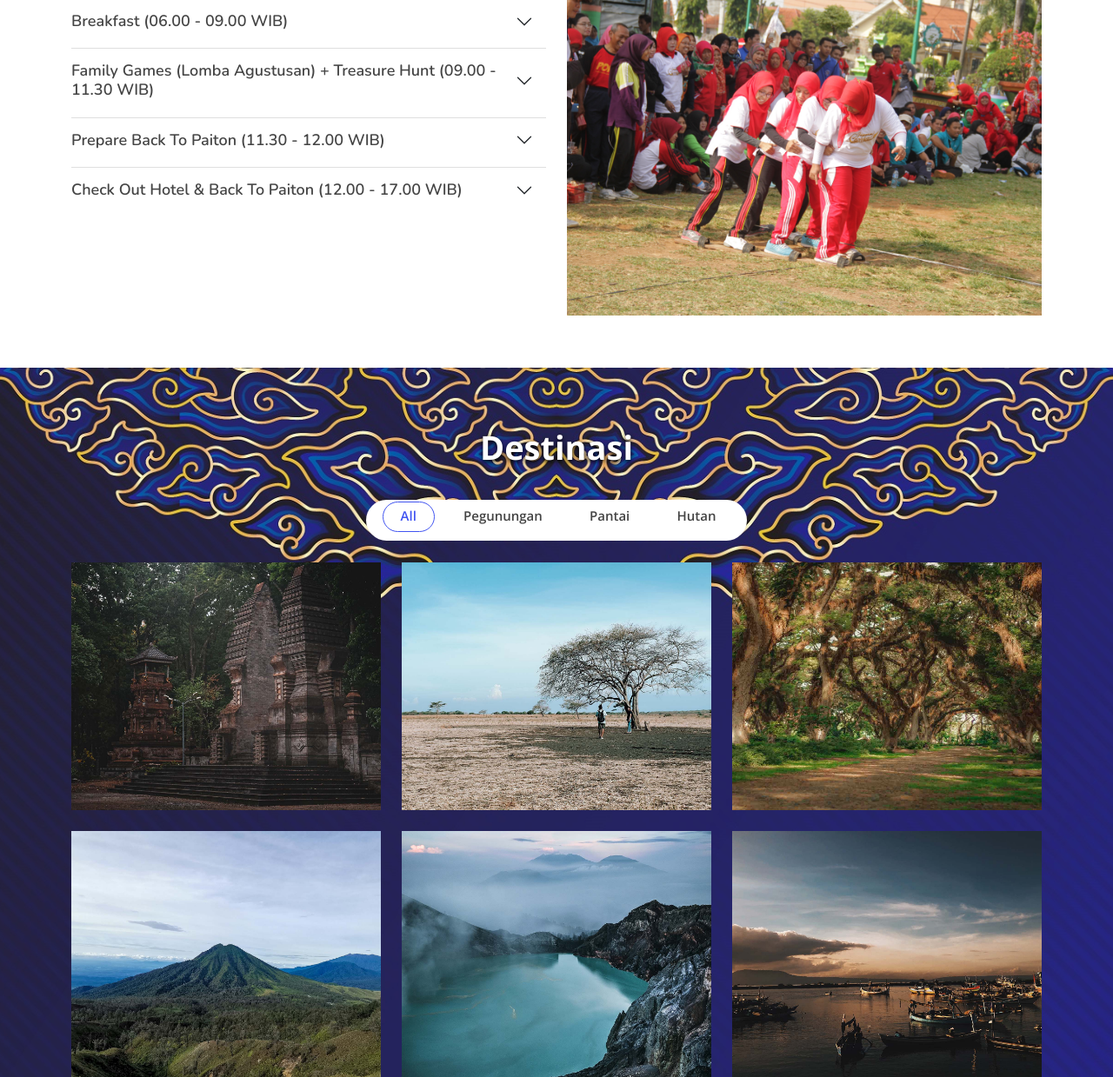
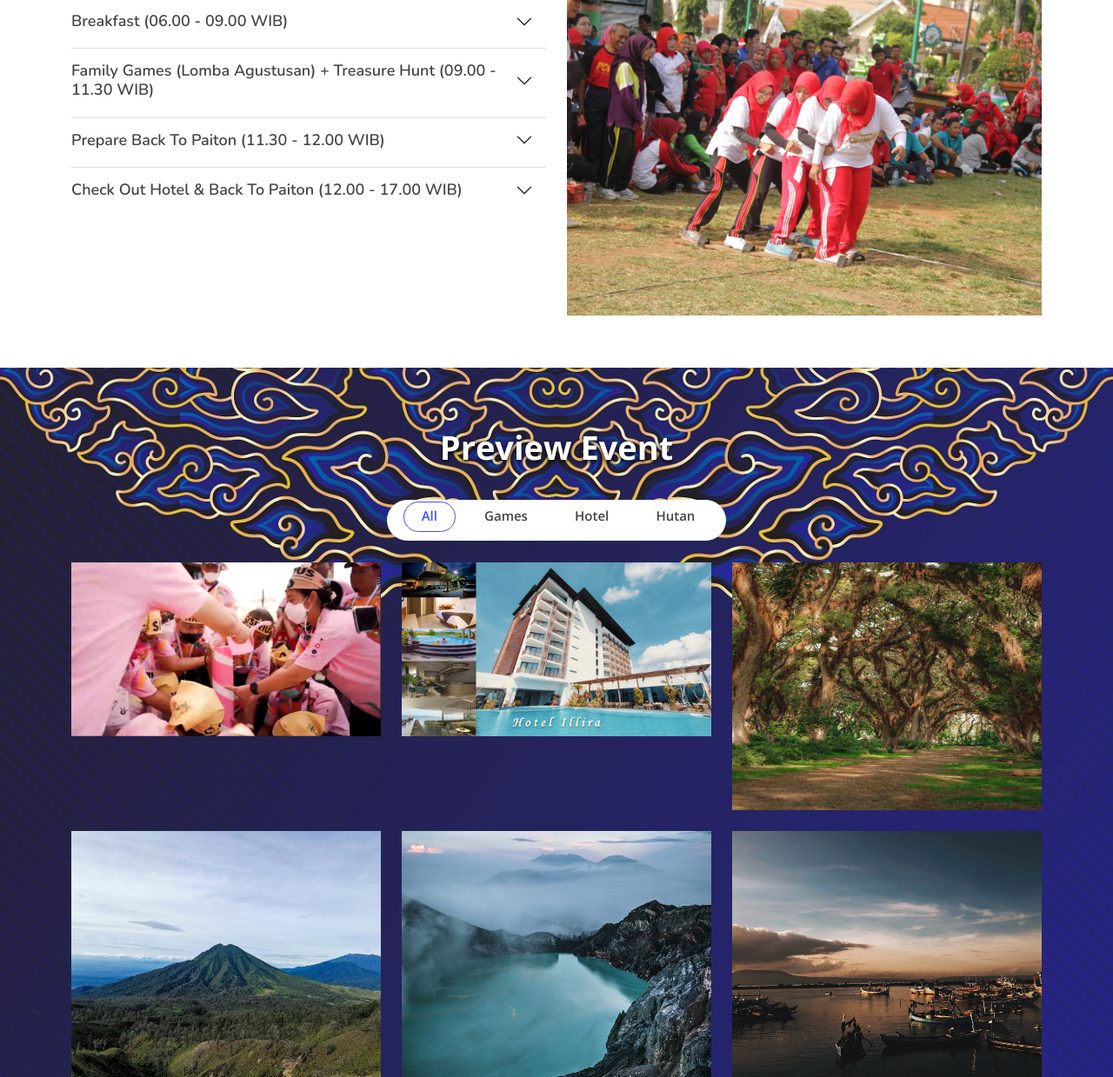
Before and after one commit to ferdyfebriyanto/gathering-pomi-invitation, a PHP site: page /family-gathering-pomi/ in a window 1280 px wide. Shown: the part 2161-3400 px from the top of the page at 87% size. Run offline with PHP 8.4, Linux system fonts and the light colour scheme; the visitor is signed in with stand-in values (Sample User, id 1).

Commit message:
preview event

```diff
--- a/index.php
+++ b/index.php
@@ -292,7 +292,7 @@
                     <div class="col-lg-6">
 
                         <!-- Rundown List 2-->
-                        <div class="accordion accordion-flush" id="rundownlist2">
+                        <div class="accordion accordion-flush" id="rundownlist1">
 
                             <div class="accordion-item">
                                 <h2 class="accordion-header">
@@ -300,7 +300,7 @@
                                         Breakfast (06.00 - 09.00 WIB)
                                     </button>
                                 </h2>
-                                <div id="rundown2-content-6" class="accordion-collapse collapse" data-bs-parent="#rundownlist2">
+                                <div id="rundown2-content-6" class="accordion-collapse collapse" data-bs-parent="#rundownlist1">
                                     <div class="accordion-body">
                                         Karyawan dan keluarga bisa menikmati sarapan pagi sambil istirahat sejenak untuk persiapan Perlombaan Agustusan dan Treasure HSunt
                                     </div>
@@ -313,7 +313,7 @@
                                         Family Games (Lomba Agustusan) + Treasure Hunt (09.00 - 11.30 WIB)
                                     </button>
                                 </h2>
-                                <div id="rundown2-content-7" class="accordion-collapse collapse" data-bs-parent="#rundownlist2">
+                                <div id="rundown2-content-7" class="accordion-collapse collapse" data-bs-parent="#rundownlist1">
                                     <div class="accordion-body">
                                         Tepat Pukul 09.00 WIB, peserta diarahkan kembali menuju area outdoor Hotel Ketapang untuk mengikuti game khas 17-an. Game bisa dimainkan oleh anak anak maupun bersama keluarga.
                                     </div>
@@ -326,7 +326,7 @@
                                         Prepare Back To Paiton (11.30 - 12.00 WIB)
                                     </button>
                                 </h2>
-                                <div id="rundown2-content-8" class="accordion-collapse collapse" data-bs-parent="#rundownlist2">
+                                <div id="rundown2-content-8" class="accordion-collapse collapse" data-bs-parent="#rundownlist1">
                                     <div class="accordion-body">
                                         Maksimal jam 11.30 WIB seluruh kegiatan akan di closed. Agar peserta bisa prepare untuk checkout.
                                     </div>
@@ -339,7 +339,7 @@
                                         Check Out Hotel & Back To Paiton (12.00 - 17.00 WIB)
                                     </button>
                                 </h2>
-                                <div id="rundown2-content-9" class="accordion-collapse collapse" data-bs-parent="#rundownlist2">
+                                <div id="rundown2-content-9" class="accordion-collapse collapse" data-bs-parent="#rundownlist1">
                                     <div class="accordion-body">
                                         Selesai checkout peserta akan mendapatkan lunch box dan paket oleh oleh khas Banyuwangi. Setelah itu perjalanan kembali ke Paiton.
                                     </div>
@@ -369,7 +369,7 @@
             <div class="container" data-aos="fade-up">
 
                 <header class="section-header">
-                    <p>Destinasi</p>
+                    <p>Preview Event</p>
                     <!-- <h2>Portfolio</h2> -->
                 </header>
 
@@ -377,8 +377,8 @@
                     <div class="col-lg-12 d-flex justify-content-center">
                         <ul id="portfolio-flters">
                             <li data-filter="*" class="filter-active">All</li>
-                            <li data-filter=".filter-app">Pegunungan</li>
-                            <li data-filter=".filter-card">Pantai</li>
+                            <li data-filter=".filter-app">Games</li>
+                            <li data-filter=".filter-card">Hotel</li>
                             <li data-filter=".filter-web">Hutan</li>
                         </ul>
                     </div>
@@ -386,29 +386,29 @@
 
                 <div class="row gy-4 portfolio-container" data-aos="fade-up" data-aos-delay="200">
 
-                    <div class="col-lg-4 col-md-6 portfolio-item filter-web">
+                    <div class="col-lg-4 col-md-6 portfolio-item filter-app">
                         <div class="portfolio-wrap">
-                            <img src="assets/img/destinasi/alas-purwo.jpg" class="img-fluid" alt="">
+                            <img src="assets/img/destinasi/pomi-warrior.jpg" class="img-fluid" alt="">
                             <div class="portfolio-info">
-                                <h4>Alas Purwo</h4>
-                                <p>Hutan</p>
+                                <h4>POMI Warrior</h4>
+                                <p>Games</p>
                                 <div class="portfolio-links">
-                                    <a href="assets/img/destinasi/alas-purwo.jpg" data-gallery="portfolioGallery" class="portfokio-lightbox" title="Alas Purwo"><i class="bi bi-plus"></i></a>
-                                    <a href="https://youtu.be/gWV6X1JVGwY" data-gallery="portfolioGallery" class="portfokio-lightbox" title="Alas Purwo"><i class="bi bi-play-fill"></i></a>
+                                    <a href="assets/img/destinasi/pomi-warrior.jpg" data-gallery="portfolioGallery" class="portfokio-lightbox" title="Alas Purwo"><i class="bi bi-plus"></i></a>
+                                    <a href="assets/img/destinasi/pomi-warrior.mp4" data-gallery="portfolioGallery" class="portfokio-lightbox" title="Alas Purwo"><i class="bi bi-play-fill"></i></a>
                                 </div>
                             </div>
                         </div>
                     </div>
 
-                    <div class="col-lg-4 col-md-6 portfolio-item filter-web">
+                    <div class="col-lg-4 col-md-6 portfolio-item filter-card">
                         <div class="portfolio-wrap">
-                            <img src="assets/img/destinasi/baluran.jpg" class="img-fluid" alt="">
+                            <img src="assets/img/destinasi/hotel-illira.jpg" class="img-fluid" alt="">
                             <div class="portfolio-info">
-                                <h4>Baluran</h4>
-                                <p>Hutan</p>
+                                <h4>Hotel Illira</h4>
+                                <p>Hotel</p>
                                 <div class="portfolio-links">
-                                    <a href="assets/img/destinasi/baluran.jpg" data-gallery="portfolioGallery" class="portfokio-lightbox" title="Alas Purwo"><i class="bi bi-plus"></i></a>
-                                    <a href="https://youtu.be/rN2y8Vy9xdE" data-gallery="portfolioGallery" class="portfokio-lightbox"  title="Alas Purwo"><i class="bi bi-play-fill"></i></a>
+                                    <a href="assets/img/destinasi/hotel-illira.jpg" data-gallery="portfolioGallery" class="portfokio-lightbox" title="Hotel Illira"><i class="bi bi-plus"></i></a>
+                                    <a href="https://youtu.be/Pkf6vwbyahI" data-gallery="portfolioGallery" class="portfokio-lightbox"  title="Hotel Illira"><i class="bi bi-play-fill"></i></a>
                                 </div>
                             </div>
                         </div>
```
Also changed, not shown: assets/img/destinasi/hotel-illira.jpg (added), assets/img/destinasi/pomi-warrior.jpg (added), 1 other file.
